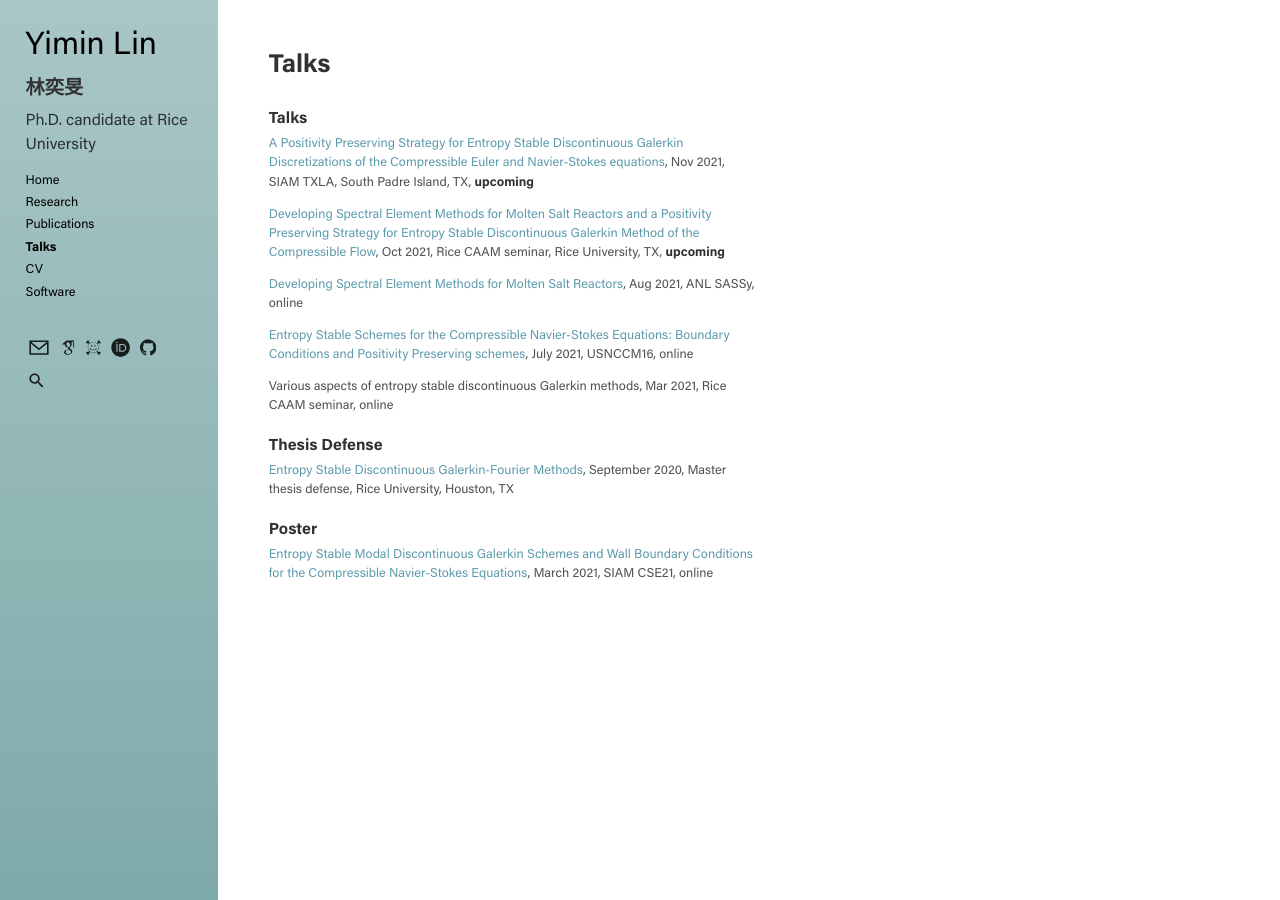
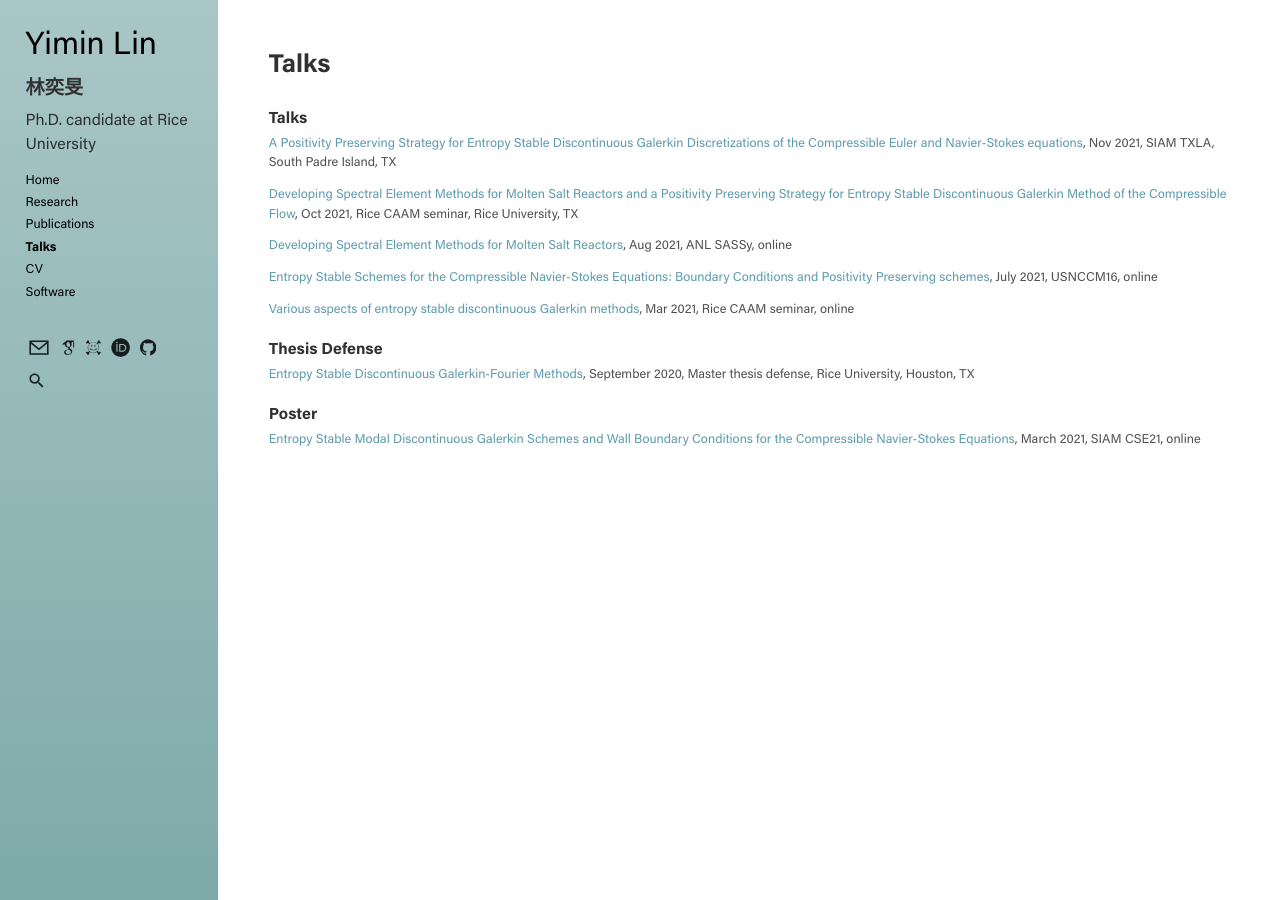
Before and after one commit to yiminllin/yiminllin.github.io, a Jekyll site: the page built from talks.md, in a window 1280 px wide. Built offline with Jekyll 4.4.1, drawn with Linux system fonts in a browser that asks for light colours.

Commit message:
update Nov

```diff
--- a/_sass/hydeout/_layout.scss
+++ b/_sass/hydeout/_layout.scss
@@ -230,7 +230,7 @@ body {
     }
 
     > * {
-      max-width: 38rem;
+      max-width: 76rem;
       padding: 0;
     }
   }
--- a/talks.md
+++ b/talks.md
@@ -9,16 +9,16 @@ sidebar_sort_order: 4
 ### Talks
 
 [A Positivity Preserving Strategy for Entropy Stable Discontinuous Galerkin Discretizations of the Compressible Euler
-and Navier-Stokes equations](), Nov 2021, SIAM TXLA, South Padre Island, TX, **upcoming**
+and Navier-Stokes equations](pdf/SIAM_TXLA_NOV_2021.pdf), Nov 2021, SIAM TXLA, South Padre Island, TX
 
-[Developing Spectral Element Methods for Molten Salt Reactors and a Positivity Preserving Strategy for Entropy Stable Discontinuous Galerkin Method of the Compressible Flow](), Oct 2021, Rice CAAM seminar, Rice University, TX, **upcoming**
+[Developing Spectral Element Methods for Molten Salt Reactors and a Positivity Preserving Strategy for Entropy Stable Discontinuous Galerkin Method of the Compressible Flow](), Oct 2021, Rice CAAM seminar, Rice University, TX
 
 [Developing Spectral Element Methods for Molten Salt Reactors](pdf/SASSy_Yimin.pdf), Aug 2021, ANL SASSy, online
 
 [Entropy Stable Schemes for the Compressible Navier-Stokes Equations: Boundary Conditions and Positivity Preserving
 schemes](pdf/USNCCM_Jul_2021_presentation.pdf), July 2021, USNCCM16, online
 
-Various aspects of entropy stable discontinuous Galerkin methods, Mar
+[Various aspects of entropy stable discontinuous Galerkin methods](), Mar
 2021, Rice CAAM seminar, online
 
 
```
